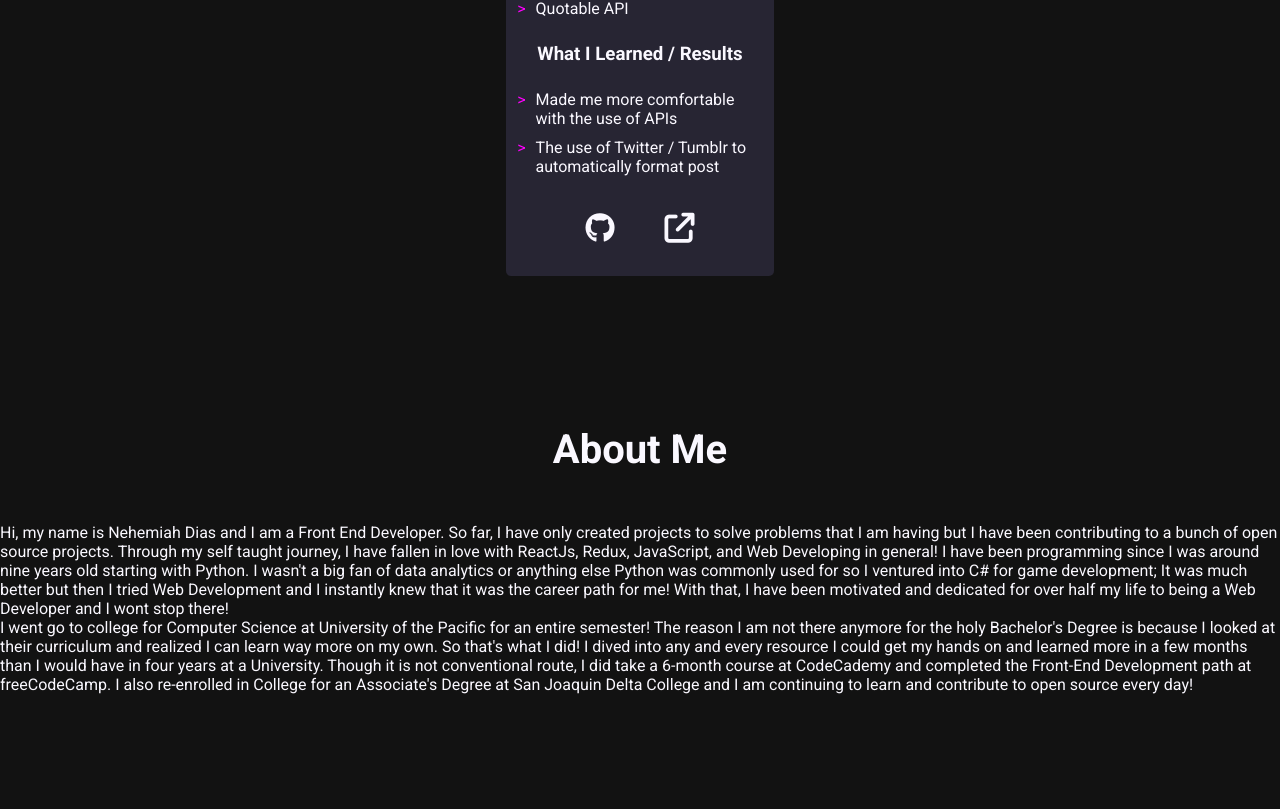
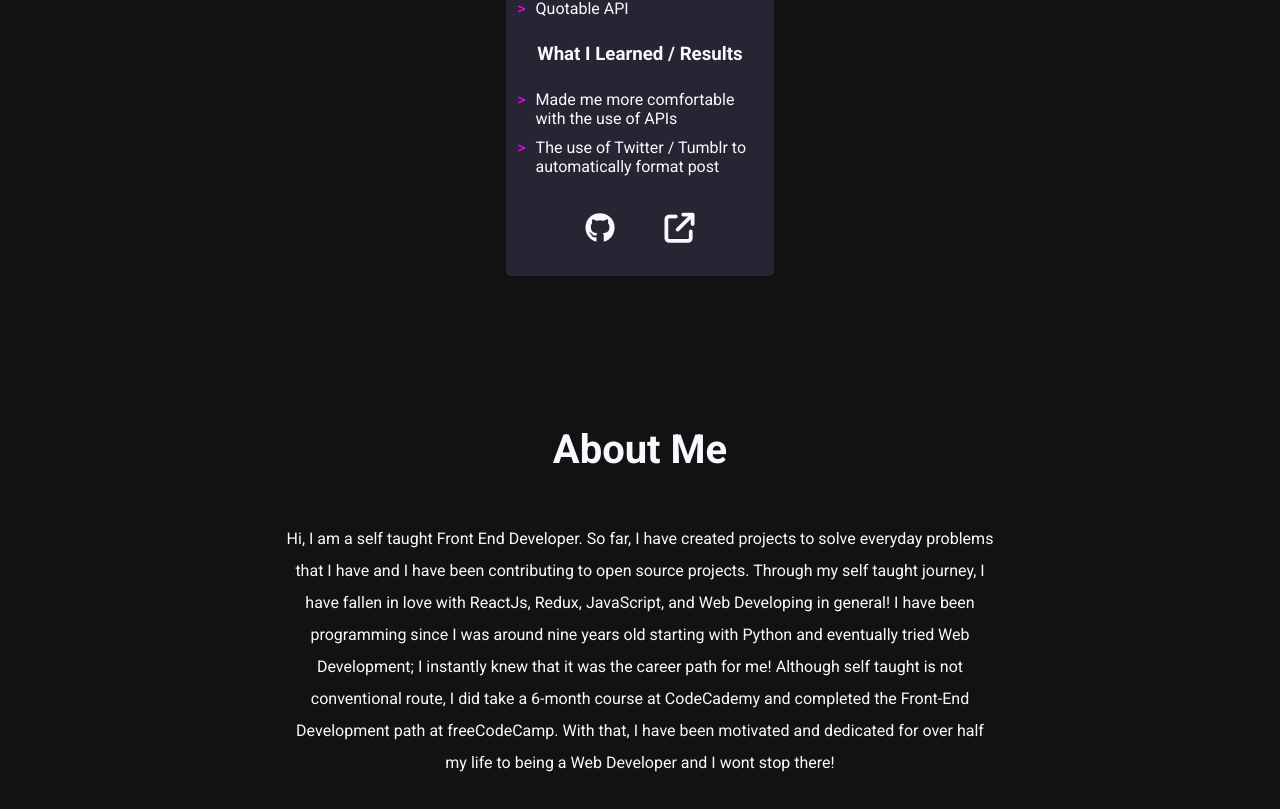
Before and after one commit to NehemiahDias/portfolio-site, a React (Create React App) app: page / in a window 1280 px wide. Shown: the part 2488-3297 px from the top of the page. Before the commit the page ends 3182 px from the top, so only its background shows below. Built offline with nearby package versions, Linux system fonts and the light colour scheme.

Commit message:
refine about me

```diff
--- /dev/null
+++ b/src/components/aboutMeComponents/AboutComponent.css
@@ -0,0 +1,12 @@
+#about-me {
+    width: 60%;
+    padding: 0 30px 30px 30px;
+    margin: auto;
+}
+#about-me .section-title {
+    margin-bottom: 50px;
+}
+#about-me p {
+    text-align: center;
+    line-height: 2rem;
+}
--- a/src/components/aboutMeComponents/AboutComponent.js
+++ b/src/components/aboutMeComponents/AboutComponent.js
@@ -1,11 +1,11 @@
-import React from 'react'
+import React from 'react';
+import './AboutComponent.css';
 
 function AboutComponent() {
   return (
     <section id="about-me">
         <h1 className="section-title">About Me</h1>
-        <p>Hi, my name is Nehemiah Dias and I am a Front End Developer. So far, I have only created projects to solve problems that I am having but I have been contributing to a bunch of open source projects. Through my self taught journey, I have fallen in love with ReactJs, Redux, JavaScript, and Web Developing in general! I have been programming since I was around nine years old starting with Python. I wasn't a big fan of data analytics or anything else Python was commonly used for so I ventured into C# for game development; It was much better but then I tried Web Development and I instantly knew that it was the career path for me! With that, I have been motivated and dedicated for over half my life to being a Web Developer and I wont stop there!</p>
-        <p>I went go to college for Computer Science at University of the Pacific for an entire semester! The reason I am not there anymore for the holy Bachelor's Degree is because I looked at their curriculum and realized I can learn way more on my own. So that's what I did! I dived into any and every resource I could get my hands on and learned more in a few months than I would have in four years at a University. Though it is not conventional route, I did take a 6-month course at CodeCademy and completed the Front-End Development path at freeCodeCamp. I also re-enrolled in College for an Associate's Degree at San Joaquin Delta College and I am continuing to learn and contribute to open source every day!</p>
+        <p>Hi, I am a self taught Front End Developer. So far, I have created projects to solve everyday problems that I have and I have been contributing to open source projects. Through my self taught journey, I have fallen in love with ReactJs, Redux, JavaScript, and Web Developing in general! I have been programming since I was around nine years old starting with Python and eventually tried Web Development; I instantly knew that it was the career path for me! Although self taught is not conventional route, I did take a 6-month course at CodeCademy and completed the Front-End Development path at freeCodeCamp. With that, I have been motivated and dedicated for over half my life to being a Web Developer and I wont stop there!</p>
     </section>
   )
 }
--- a/src/components/headerConponents/HeaderComponent.js
+++ b/src/components/headerConponents/HeaderComponent.js
@@ -10,7 +10,7 @@ function HeaderComponent() {
         </div>
         <nav id='navbar'>
           <ul className="sub-text">
-              <li><a href='#projects'><span className='purple'>{">"} </span>Home</a></li>
+              <li><a href='/#'><span className='purple'>{">"} </span>Home</a></li>
               <li><a href='#projects-section'><span className='purple'>{">"} </span>Projects</a></li>
               <li><a href='#about-me'><span className='purple'>{">"} </span>About</a></li>
               <li><a href='#projects'><span className='purple'>{">"} </span>Contact</a></li>
```
